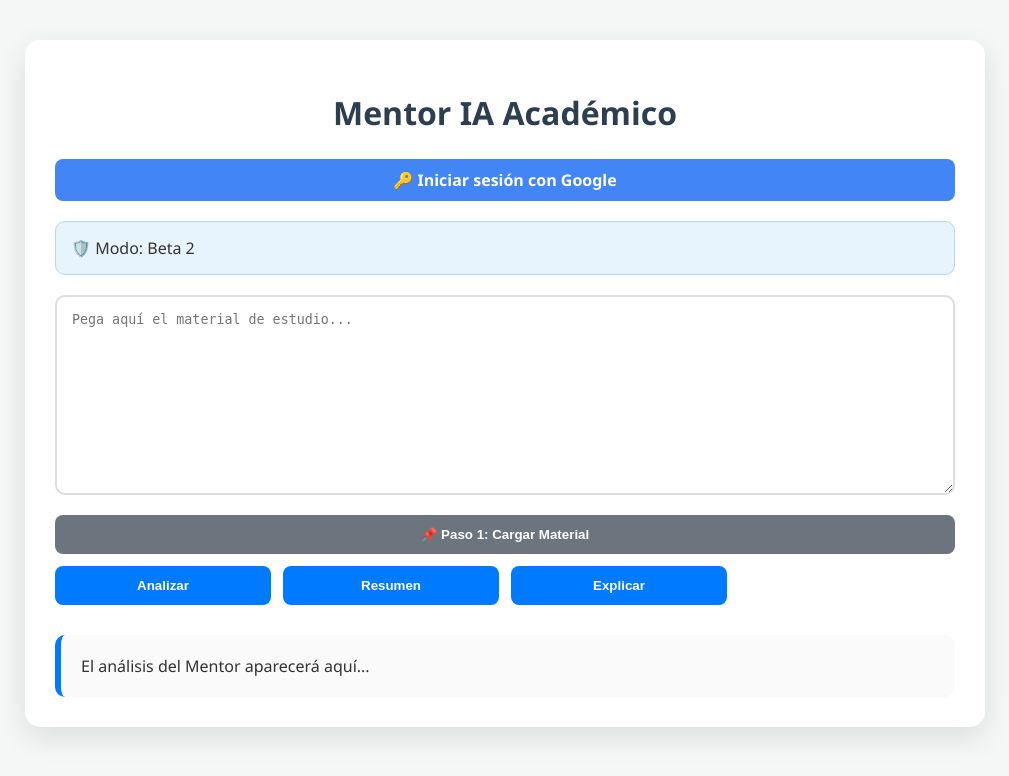
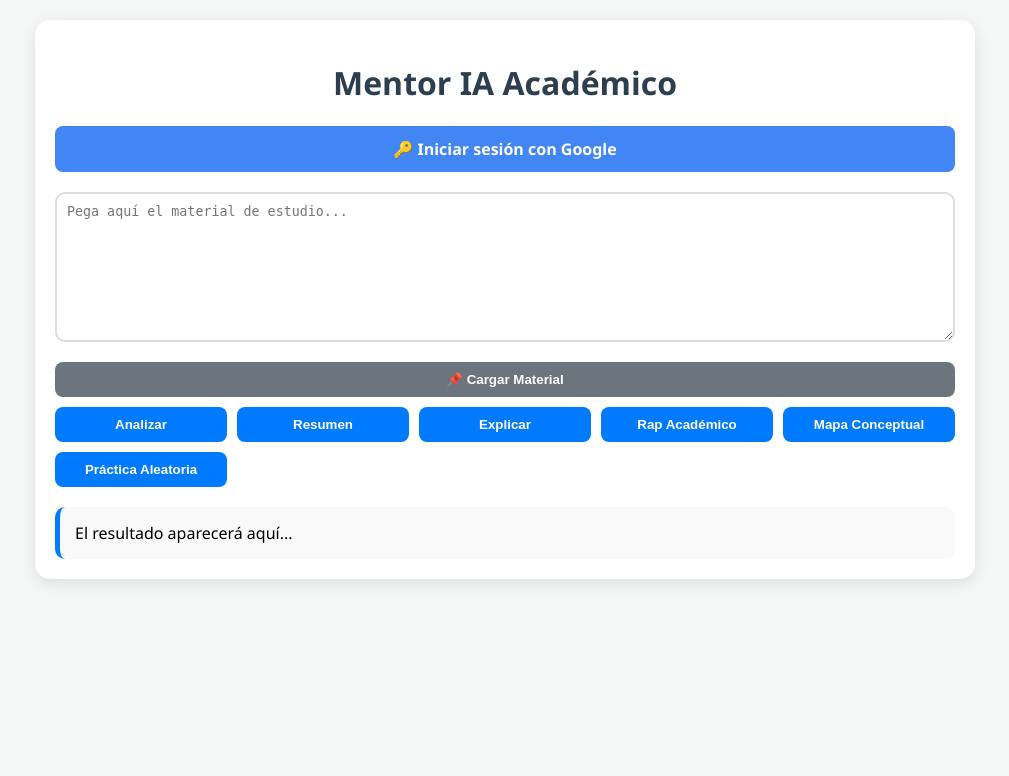
Before and after one commit to iaentrenador/mentor-academico, a Flask app: page / in a window 1280 px wide. Shown: the top 776 px of the page, without its empty margins (135-1144 px from the left). Run offline with Flask 3, Linux system fonts and the light colour scheme.

Commit message:
Update title and improve layout in index.html

```diff
--- a/templates/index.html
+++ b/templates/index.html
@@ -3,73 +3,53 @@
 <head>
     <meta charset="UTF-8">
     <meta name="viewport" content="width=device-width, initial-scale=1.0">
-    <title>Mentor IA - Beta 2</title>
+    <title>Mentor IA - Beta 2 Completa</title>
     <style>
-        body { font-family: 'Segoe UI', sans-serif; margin: 0; background-color: #f4f7f6; color: #333; }
-        .container { max-width: 900px; margin: 40px auto; background: #fff; padding: 30px; border-radius: 15px; box-shadow: 0 10px 30px rgba(0,0,0,0.1); }
-        h1 { color: #2c3e50; text-align: center; margin-bottom: 25px; }
-        .status-bar { display: flex; justify-content: space-between; align-items: center; background: #e8f4fd; padding: 15px; border-radius: 10px; margin-bottom: 20px; border: 1px solid #b3d7ff; }
-        .btn-login { display: block; text-align: center; margin-bottom: 20px; padding: 10px; background: #4285f4; color: white; text-decoration: none; border-radius: 8px; font-weight: bold; }
-        textarea { width: 100%; height: 200px; padding: 15px; border: 2px solid #ddd; border-radius: 10px; box-sizing: border-box; }
-        .controls { display: grid; grid-template-columns: repeat(auto-fit, minmax(180px, 1fr)); gap: 12px; margin-top: 15px; }
-        button { padding: 12px; font-weight: 600; border: none; border-radius: 8px; cursor: pointer; transition: 0.3s; }
-        .btn-main { background: #007bff; color: white; }
-        .btn-load { background: #6c757d; color: white; grid-column: 1 / -1; }
-        #resultado { margin-top: 30px; padding: 20px; background: #fafafa; border-radius: 10px; border-left: 6px solid #007bff; }
+        body { font-family: 'Segoe UI', sans-serif; margin: 0; background-color: #f4f7f6; padding: 20px; }
+        .container { max-width: 900px; margin: auto; background: #fff; padding: 20px; border-radius: 15px; box-shadow: 0 4px 15px rgba(0,0,0,0.1); }
+        h1 { text-align: center; color: #2c3e50; }
+        .btn-login { display: block; text-align: center; margin-bottom: 20px; padding: 12px; background: #4285f4; color: white; text-decoration: none; border-radius: 8px; font-weight: bold; }
+        textarea { width: 100%; height: 150px; padding: 10px; border: 2px solid #ddd; border-radius: 10px; box-sizing: border-box; }
+        .controls { display: grid; grid-template-columns: repeat(auto-fit, minmax(150px, 1fr)); gap: 10px; margin-top: 15px; }
+        button { padding: 10px; border: none; border-radius: 8px; cursor: pointer; background: #007bff; color: white; font-weight: 600; }
+        .btn-load { background: #6c757d; grid-column: 1 / -1; }
+        #resultado { margin-top: 20px; padding: 15px; background: #f9f9f9; border-radius: 10px; border-left: 5px solid #007bff; }
     </style>
 </head>
 <body>
     <div class="container">
         <h1>Mentor IA Académico</h1>
-
         <a href="/login" class="btn-login">🔑 Iniciar sesión con Google</a>
-
-        <div class="status-bar">
-            <span>🛡️ Modo: Beta 2</span>
-        </div>
 
         <textarea id="texto" placeholder="Pega aquí el material de estudio..."></textarea>
 
         <div class="controls">
-            <button class="btn-load" onclick="enviar('cargar_material')">📌 Paso 1: Cargar Material</button>
-            <button class="btn-main" onclick="enviar('analizar')">Analizar</button>
-            <button class="btn-main" onclick="enviar('resumen')">Resumen</button>
-            <button class="btn-main" onclick="enviar('explicar')">Explicar</button>
+            <button class="btn-load" onclick="enviar('cargar_material')">📌 Cargar Material</button>
+            <button onclick="enviar('analizar')">Analizar</button>
+            <button onclick="enviar('resumen')">Resumen</button>
+            <button onclick="enviar('explicar')">Explicar</button>
+            <button onclick="enviar('rap')">Rap Académico</button>
+            <button onclick="enviar('mapa_conceptual')">Mapa Conceptual</button>
+            <button onclick="enviar('aleatorio')">Práctica Aleatoria</button>
         </div>
-
-        <div id="resultado">El análisis del Mentor aparecerá aquí...</div>
+        <div id="resultado">El resultado aparecerá aquí...</div>
     </div>
 
     <script>
-        // URL dinámica basada en el entorno actual
         const BASE_URL = window.location.origin;
-
         async function enviar(tarea) {
             const texto = document.getElementById('texto').value;
             if (!texto) return alert("Ingresa contenido.");
-
-            const resDiv = document.getElementById('resultado');
-            resDiv.innerText = "Procesando...";
-
+            document.getElementById('resultado').innerText = "Procesando...";
             try {
                 const res = await fetch(`${BASE_URL}/${tarea}`, {
                     method: 'POST',
                     headers: { 'Content-Type': 'application/json' },
                     body: JSON.stringify({ texto: texto })
                 });
-
                 const data = await res.json();
-
-                if(res.status === 401) {
-                    resDiv.innerHTML = "⚠️ Error: Debes <a href='/login'>iniciar sesión</a> primero.";
-                } else if(data.error) {
-                    resDiv.innerText = "⚠️ " + data.error;
-                } else {
-                    resDiv.innerText = data.resultado;
-                }
-            } catch (err) {
-                resDiv.innerText = "Error de conexión con el servidor.";
-            }
+                document.getElementById('resultado').innerText = data.error ? "⚠️ " + data.error : data.resultado;
+            } catch (err) { document.getElementById('resultado').innerText = "Error de conexión."; }
         }
     </script>
 </body>
```
